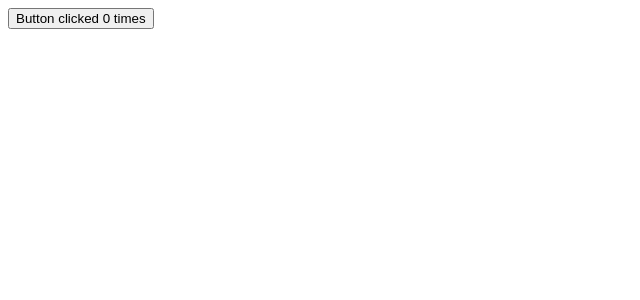
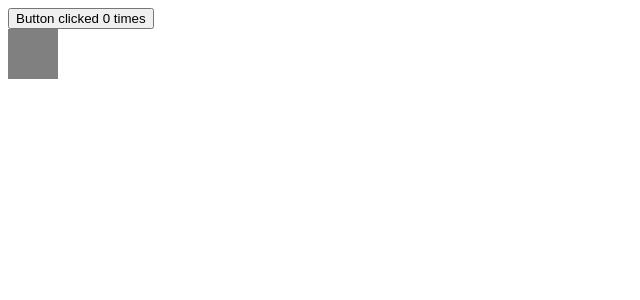
Before and after one commit to natuShubham96/hooks, a React (Create React App) app: page / in a window 1280 px wide. Shown: the top 300 px of the page, without its empty margins (0-640 px from the left). Built offline with nearby package versions, Linux system fonts and the light colour scheme.

Commit message:
Toggling colors using useState

```diff
--- a/src/App.js
+++ b/src/App.js
@@ -2,15 +2,23 @@ import {useState} from 'react';
 
 function App() {
   const [count,setCount] = useState(0); //useState() returns an updater function along with set function, which has access to previous state value
+  const [toggle,setToggel] = useState(false);
 
   const incremetCount = () => {
     setCount(prevCount => prevCount+1);
   }
 
+  const toggleChange = () => {
+    setToggel(prevToggel => !prevToggel);
+  }
+
   return (
+    <>
     <div className="App">
       <button onClick={incremetCount}>Button clicked {count} times</button>
     </div>
+    <div onClick={toggleChange} style={{height: "50px", width: "50px", background: toggle? "yellow" : "grey"}}/>
+    </>
   );
 }
 
```
Also changed, not shown: 1 other file (tests, documents, lock files or other folders).
